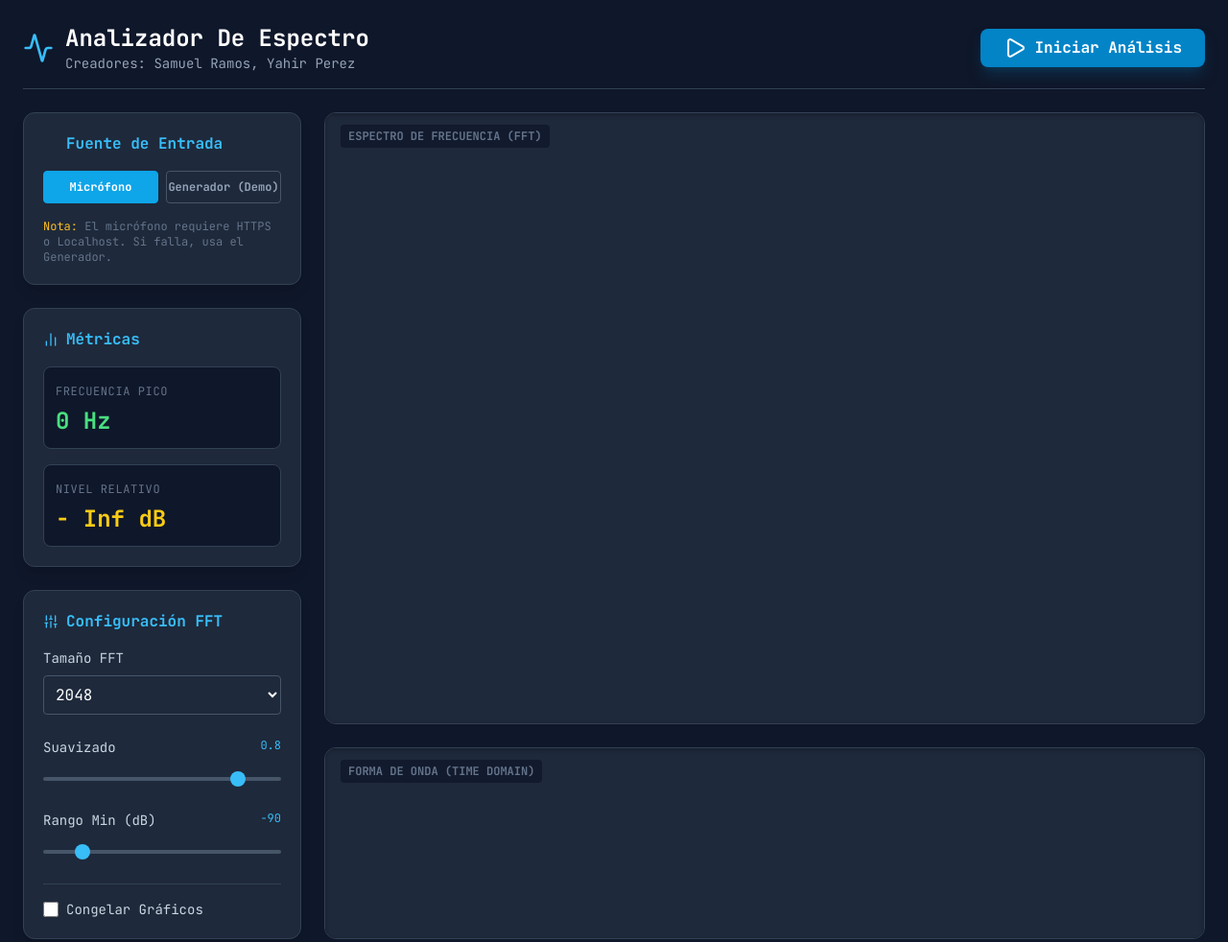
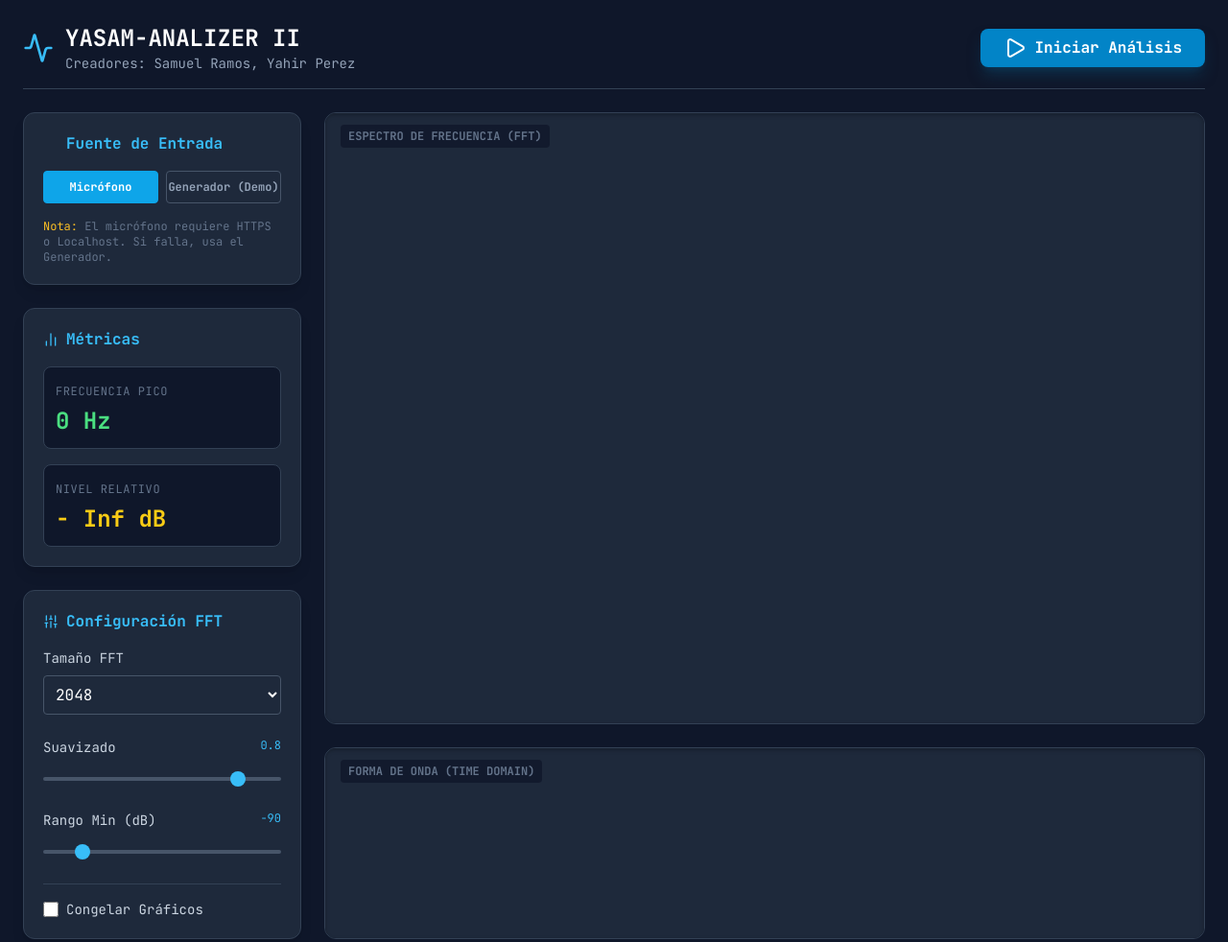
Before and after one commit to ulises6754/Analizador-de-espectro-, a plain HTML site: page index.html in a window 1280 px wide. Shown: the top 982 px of the page at 96% size. Drawn offline with nearby package versions, Linux system fonts and the light colour scheme; some icons are missing.

Commit message:
Add files via upload

```diff
--- a/index.html
+++ b/index.html
@@ -63,7 +63,7 @@
         <div class="flex items-center gap-3">
             <i data-lucide="activity" class="text-sky-400 w-8 h-8"></i>
             <div>
-                <h1 class="text-2xl font-bold text-white">Analizador De Espectro</h1>
+                <h1 class="text-2xl font-bold text-white">YASAM-ANALIZER II</h1>
                 <p class="text-slate-400 text-sm">Creadores: Samuel Ramos, Yahir Perez</p>
             </div>
         </div>
```
